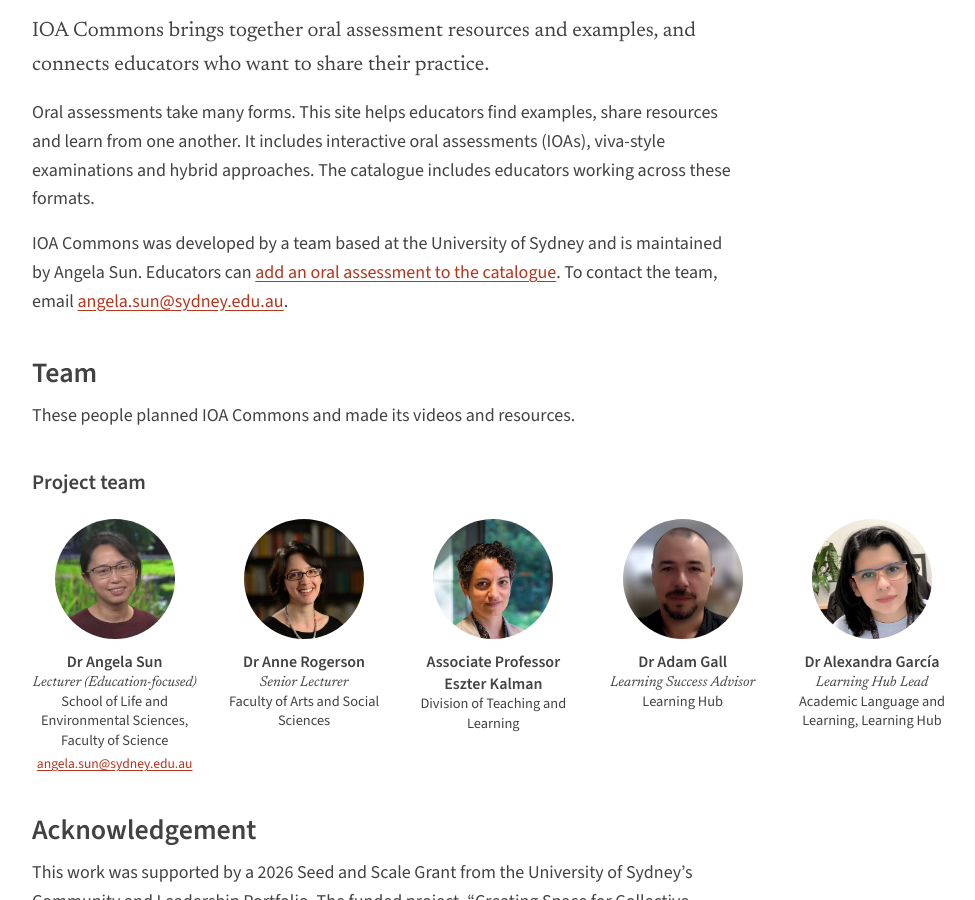
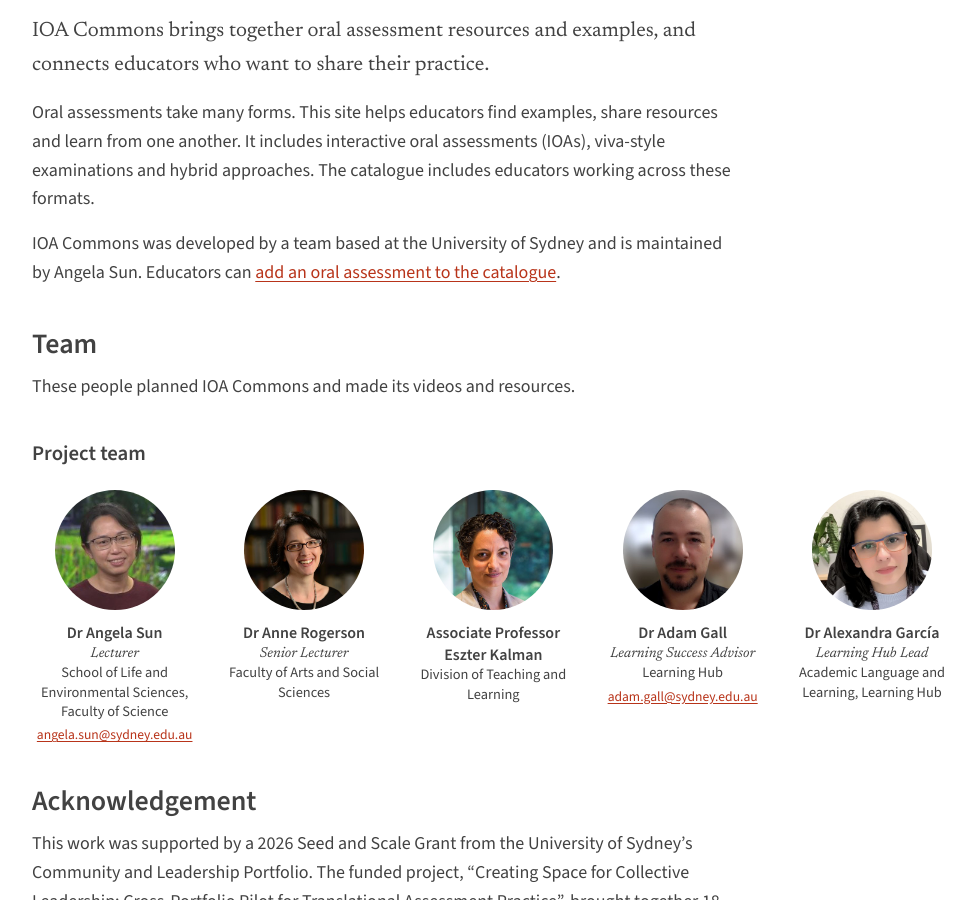
Before and after one commit to HelloAngela/ioa-hub, a Jekyll site: the page built from about.md, in a window 1280 px wide and 900 px high, scrolled down 209 px. Shown: the whole window, without its empty margins (52-1027 px from the left). Built offline with Jekyll 4.4.1, drawn with Linux system fonts in a browser that asks for light colours.

Commit message:
About page: add Adam Gall's email, show Angela as Lecturer, drop the contact sentence
Co-Authored-By: Claude Opus 5.5 <noreply@anthropic.com>

```diff
--- a/_data/team.yml
+++ b/_data/team.yml
@@ -6,7 +6,7 @@
 # Photos: square, 400x400 px, JPG, under 100 KB.
 
 - name: Dr Angela Sun
-  role: Lecturer (Education-focused)
+  role: Lecturer
   unit: School of Life and Environmental Sciences, Faculty of Science
   photo: angela-sun.jpg
   email: angela.sun@sydney.edu.au
@@ -24,6 +24,7 @@
   role: Learning Success Advisor
   unit: Learning Hub
   photo: adam-gall.jpg
+  email: adam.gall@sydney.edu.au
   group: Project team
 - name: Dr Alexandra García
   role: Learning Hub Lead
--- a/about.md
+++ b/about.md
@@ -8,7 +8,7 @@ lead: IOA Commons brings together oral assessment resources and examples, and co
 
 Oral assessments take many forms. This site helps educators find examples, share resources and learn from one another. It includes interactive oral assessments (IOAs), viva-style examinations and hybrid approaches. The catalogue includes educators working across these formats.
 
-IOA Commons was developed by a team based at the University of Sydney and is maintained by Angela Sun. Educators can [add an oral assessment to the catalogue]({{ '/contribute/' | relative_url }}).{% unless site.contact_email contains "PLACEHOLDER" %} To contact the team, email <a href="mailto:{{ site.contact_email }}">{{ site.contact_email }}</a>.{% endunless %}
+IOA Commons was developed by a team based at the University of Sydney and is maintained by Angela Sun. Educators can [add an oral assessment to the catalogue]({{ '/contribute/' | relative_url }}).
 
 ## Team
 
```
